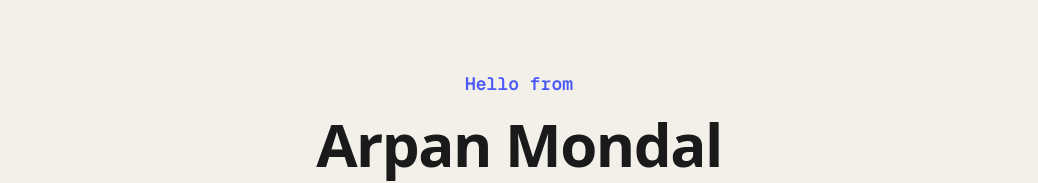
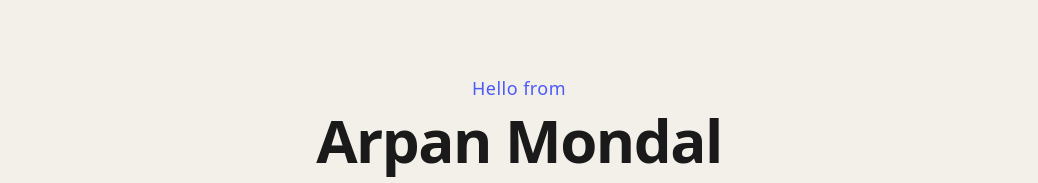
Before and after one commit to arpan-1010/Portfolio, a Next.js app: page / in a window 1280 px wide. Shown: the part 202-385 px from the top of the page, without its empty margins (121-1159 px from the left). Built offline with nearby package versions, Linux system fonts and the light colour scheme.

Commit message:
Update hero.tsx

```diff
--- a/src/components/sections/hero.tsx
+++ b/src/components/sections/hero.tsx
@@ -16,7 +16,7 @@ export function Hero() {
           initial="hidden"
           animate="visible"
           variants={fadeUp}
-          className="mb-4 font-mono text-lg text-accent font-semibold"
+          className="mb-2 text-lg font-light tracking-wide text-accent"
         >
           Hello from
         </motion.p>
```
